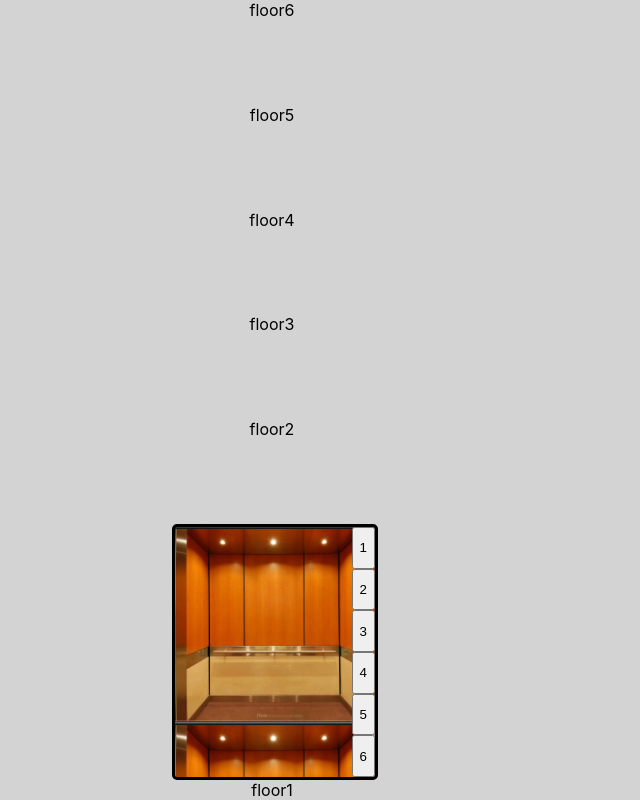
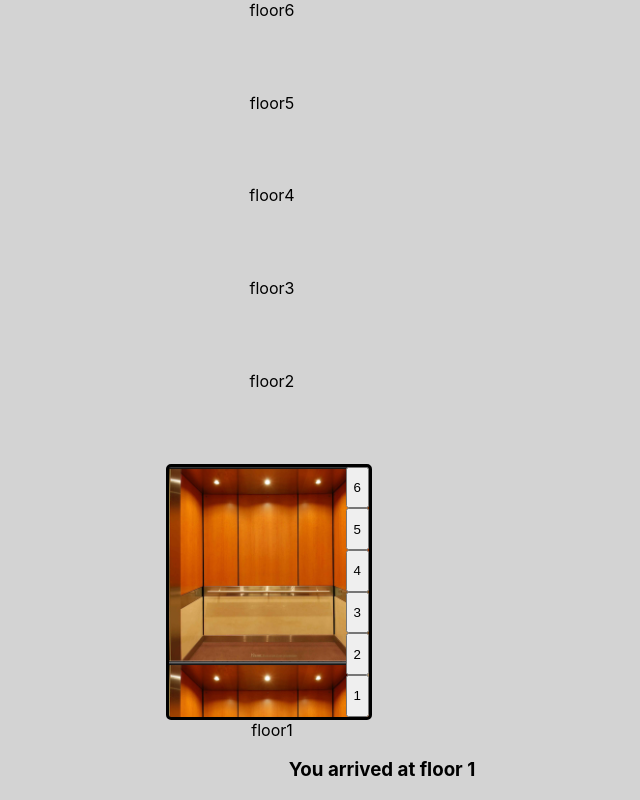
Before and after one commit to jarretthosey/elevator2, a React (Create React App) app in the folder elevator2/: page / in a window 1280 px wide. Shown: the whole page, without its empty margins (258-898 px from the left). Built offline with nearby package versions, Linux system fonts and the light colour scheme.

Commit message:
working, could use improvements

```diff
--- a/elevator2/src/App.js
+++ b/elevator2/src/App.js
@@ -1,37 +1,72 @@
 import './App.css';
-import React, {useState, useEffect } from "react";
+import React, { useState, useEffect } from "react";
 function App() {
-  const [clickedButtons, setClickecButtons] = useState([])
+  const [floorLevel, setFloorLevel] = useState(1);
+  const [clickedButtons, setClickecButtons] = useState([]);
+  const [moving, setMoving] = useState(false);
 
-  const setLevel = (level) => {
-    setTimeout(() => {
-      document.getElementById("elevator").style.gridRow = level;
+  useEffect(() => {
+    if(clickedButtons.length > 0){
+      setMoving(true)
+      if(clickedButtons.includes(floorLevel)){
+        setTimeout(() => {
+          setMoving(false)
+        }, 0)
+        setClickecButtons(clickedButtons => {
+          return [...clickedButtons].filter((button) => button !== floorLevel)
+        })
+      }
+        else if(clickedButtons[0] > floorLevel){
+        const timer = setTimeout(() => {
+          setFloorLevel(curFloor => curFloor + 1)}, 1000)
+        return () => clearTimeout(timer)
+      } else if(clickedButtons[0] < floorLevel){
+        const timer = setTimeout(() => {
+          setFloorLevel(curFloor => curFloor - 1)}, 1000)
+        return () => clearTimeout(timer)
+        }
+        setClickecButtons(clickedButtons => {
+          return [...clickedButtons].filter((button) => button !== floorLevel)
+        })
+        setMoving(false)
+      //}
+    }
+  }, [clickedButtons, floorLevel]);
 
-    }, 1000)
-    alert(`At floor ${7 - level}`)
+  const buttonClick = (buttonNumber) => {
+    setClickecButtons(i => [...i, buttonNumber])
+    setMoving(true);
   }
 
-  const buttonClick = (level) => {
-    setLevel(level)
-  }
+  const elevator =
+    <div id="elevator">
+            <button onClick={() => buttonClick(6)}>6</button>
+            <button onClick={() => buttonClick(5)}>5</button>
+            <button onClick={() => buttonClick(4)}>4</button>
+            <button onClick={() => buttonClick(3)}>3</button>
+            <button onClick={() => buttonClick(2)}>2</button>
+            <button onClick={() => buttonClick(1)}>1</button>
+          </div>
+
+//giving me problems
+// const elevator =
+// <div id="elevator">
+//   {[...Array(6).keys()].reverse().map((i) => {
+//     let buttonNumber = i + 1
+//     return <button key={buttonNumber} onClick={() => buttonClick({buttonNumber})}>{buttonNumber}</button>
+//   })}
+// </div>
 
   return (
     <div className="App">
       <div className="main">
-          <div id="elevator">
-            <button onClick={() => buttonClick(6)}>1</button>
-            <button onClick={() => buttonClick(5)}>2</button>
-            <button onClick={() => buttonClick(4)}>3</button>
-            <button onClick={() => buttonClick(3)}>4</button>
-            <button onClick={() => buttonClick(2)}>5</button>
-            <button onClick={() => buttonClick(1)}>6</button>
-          </div>
-          <div className="level">floor6</div>
-          <div className="level">floor5</div>
-          <div className="level">floor4</div>
-          <div className="level">floor3</div>
-          <div className="level">floor2</div>
-          <div className="level">floor1</div>
+          <div className="level">{floorLevel === 6 ? elevator : <div />}floor6</div>
+          <div className="level">{floorLevel === 5 ? elevator : <div />}floor5</div>
+          <div className="level">{floorLevel === 4 ? elevator : <div />}floor4</div>
+          <div className="level">{floorLevel === 3 ? elevator : <div />}floor3</div>
+          <div className="level">{floorLevel === 2 ? elevator : <div />}floor2</div>
+          <div className="level">{floorLevel === 1 ? elevator : <div />}floor1</div>
+          <h3>{moving ? "Elevator Moving" : 'You arrived at floor ' + floorLevel }</h3>
       </div>
     </div>
   );
```
